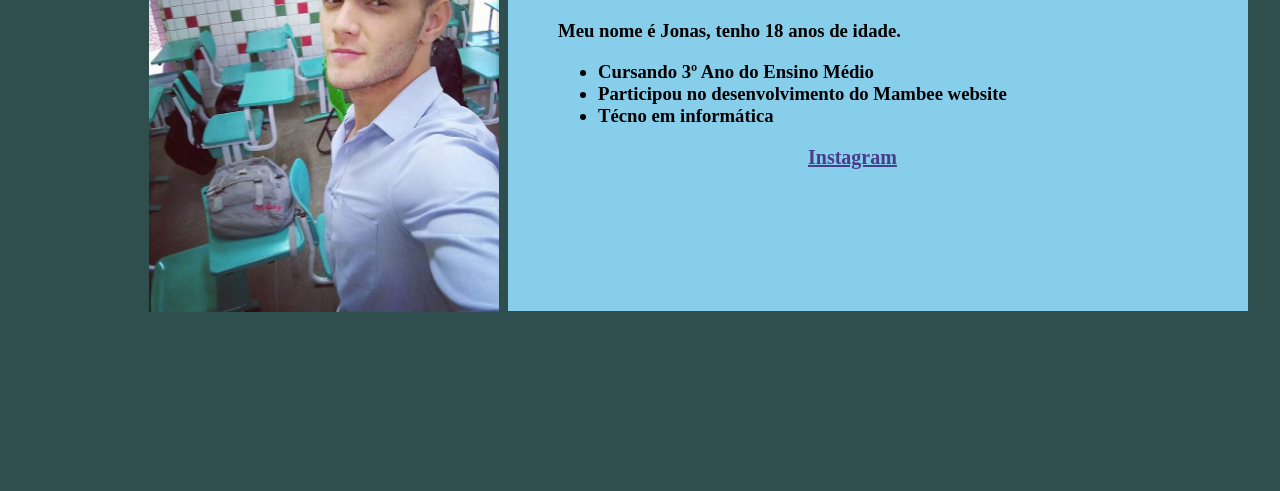
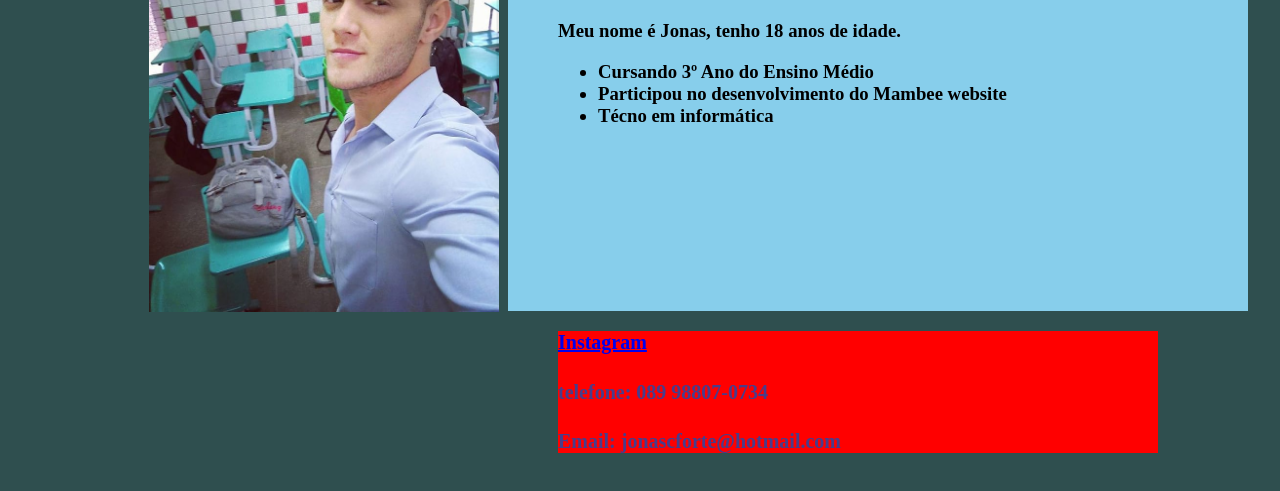
Before and after one commit to JonasFortes12/Aulas_Web, a plain HTML site: page Trabalho/index.html in a window 1280 px wide. Shown: the part 169-660 px from the top of the page. Drawn offline with Linux system fonts and the light colour scheme.

Commit message:
alter 2 incompleto

```diff
--- a/Trabalho/index.html
+++ b/Trabalho/index.html
@@ -3,6 +3,7 @@
     <meta charset="utf-8">
     <link rel="stylesheet" href="style.css">
     <title>JONAS FORTES</title>
+    <link href="https://fonts.googleapis.com/css?family=Merriweather" rel="stylesheet">
 </head>
 
 <body>
@@ -22,8 +23,12 @@
                     <li>Técno em informática</li>
                 </ul>
             </h3>
+        </div>
+        <footer id="rpe">
             <strong><a id="link" target="_blank" href="https://www.instagram.com/jona.fort/?hl=pt-br">Instagram</a></strong>
-        </div>
+            <h4>telefone: 089 98807-0734</h4>
+            <h4>Email: jonascforte@hotmail.com</h4>
+        </footer>
         </div>
 </body>
 
--- a/Trabalho/style.css
+++ b/Trabalho/style.css
@@ -36,11 +36,17 @@ div#desc h3#sob{
     color: black;
     margin-left: 50px;
 }
-a#link{
-
-    margin-top: 2000px;
-    margin-left: 300px;
+footer{
+    width: 600px;
+    background-color: red;
+    margin-top: 20px;
+    margin-left: 550px;
     font-size: 20px;
     color: darkslateblue;
+}
+a#link{
+}
 
+@font-face{
+    font-family: 'Merriweather', serif;
 }
```
